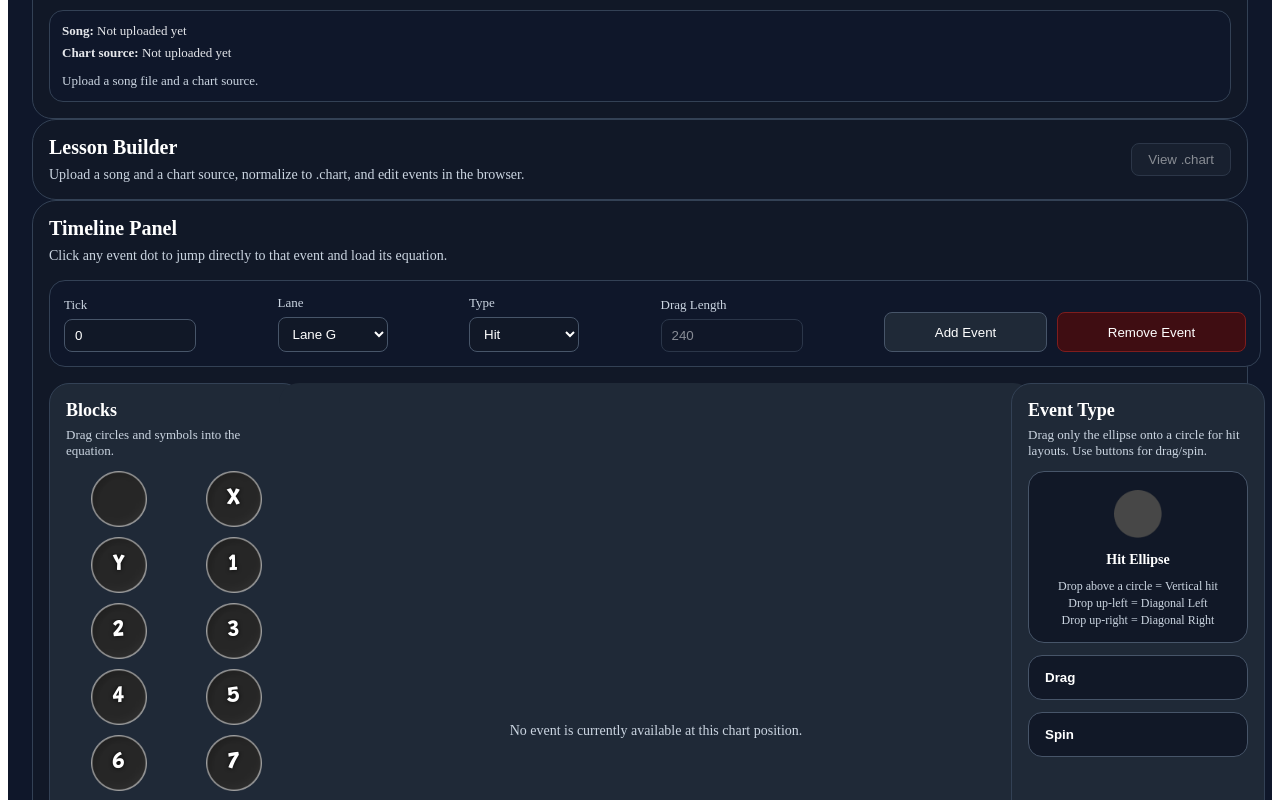
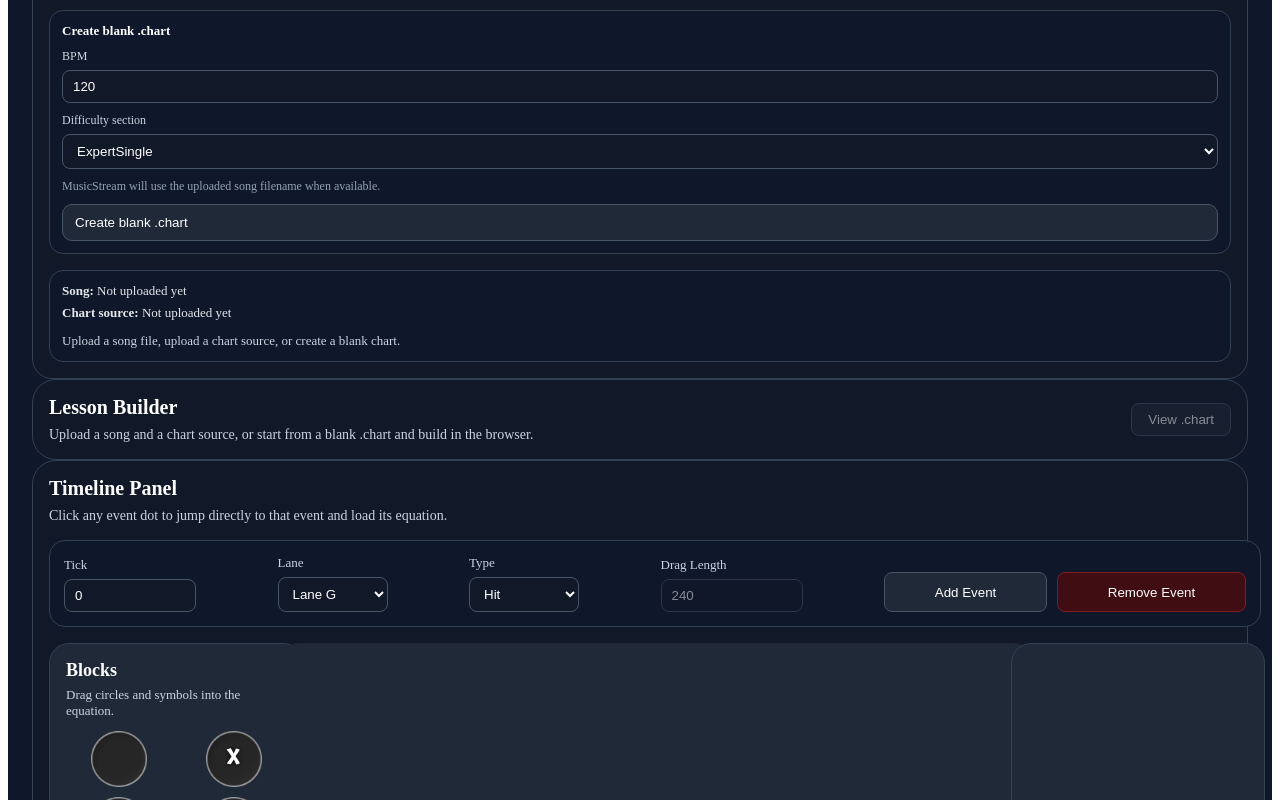
Before and after one commit to Thiiia/ultrarapidplatform, a Next.js app: page /editor in a window 1280 px wide. Shown: the part 200-1000 px from the top of the page. Built offline with nearby package versions, Linux system fonts and the light colour scheme.

Commit message:
Adding new .chart creation option. Fixing event creation/deletion

```diff
--- a/components/editor/BrowserTimelinePanel.tsx
+++ b/components/editor/BrowserTimelinePanel.tsx
@@ -476,6 +476,25 @@ function removeChartEvent(chartText: string, tick: number, lane: number) {
   return chartText.replace(sectionRegex, `$1${normalizedBody}$3`)
 }
 
+function getRelativeLabels(events: EffectiveEvent[], activeEventId?: string | null) {
+  if (!events.length || !activeEventId) {
+    return events.map(() => "")
+  }
+
+  const activeIndex = events.findIndex((event) => event.id === activeEventId)
+  if (activeIndex === -1) {
+    return events.map(() => "")
+  }
+
+  return events.map((_, index) => {
+    const delta = index - activeIndex
+    if (delta === 0) return "0"
+    if (delta === -1) return "-1"
+    if (delta === 1) return "+1"
+    return ""
+  })
+}
+
 function HorizontalDotPanel({
   title,
   events,
@@ -489,6 +508,8 @@ function HorizontalDotPanel({
   activeEventId?: string | null
   onEventClick: (event: EffectiveEvent) => void
 }) {
+  const labels = getRelativeLabels(events, activeEventId)
+
   return (
     <div
       style={{
@@ -514,35 +535,58 @@ function HorizontalDotPanel({
           border: "1px solid #334155",
           background: "#0f172a",
           padding: "12px",
-          minHeight: "56px",
+          minHeight: "72px",
         }}
       >
-        <div style={{ display: "flex", flexWrap: "wrap", gap: "8px", alignItems: "center" }}>
+        <div style={{ display: "flex", flexWrap: "wrap", gap: "12px", alignItems: "flex-start" }}>
           {events.length === 0 ? (
             <div style={{ fontSize: "14px", color: "#94a3b8" }}>No nearby events.</div>
           ) : (
             events.map((event, index) => {
               const isActive = activeEventId === event.id
+              const label = labels[index]
 
               return (
+                <div
+                  key={`${title}-${event.tick}-${event.lane}-${index}`}
+                  style={{
+                    display: "flex",
+                    flexDirection: "column",
+                    alignItems: "center",
+                    gap: "6px",
+                    minWidth: "18px",
+                  }}
+                >
                   <button
-                  key={`${title}-${event.tick}-${event.lane}-${index}`}
                     type="button"
                     title={`${event.label} • ${formatTime(event.seconds)} • tick ${event.tick} • lane ${laneLabel(event.lane)}`}
                     onClick={() => onEventClick(event)}
                     className={dotClassName}
                     style={{
-                    width: "12px",
-                    height: "12px",
+                      width: "14px",
+                      height: "14px",
                       borderRadius: "9999px",
                       flexShrink: 0,
-                    border: isActive ? "2px solid #ffffff" : "none",
+                      border: isActive ? "2px solid #ffffff" : "1px solid rgba(255,255,255,0.18)",
                       outline: "none",
                       cursor: "pointer",
-                    boxShadow: isActive ? "0 0 0 2px rgba(255,255,255,0.25)" : "none",
+                      boxShadow: isActive ? "0 0 0 3px rgba(255,255,255,0.22)" : "none",
+                      filter: isActive ? "brightness(1.25)" : "none",
                       padding: 0,
                     }}
                   />
+                  <div
+                    style={{
+                      minHeight: "14px",
+                      fontSize: "11px",
+                      lineHeight: 1,
+                      color: isActive ? "#FFFFFF" : "#94a3b8",
+                      fontWeight: isActive ? 700 : 500,
+                    }}
+                  >
+                    {label}
+                  </div>
+                </div>
               )
             })
           )}
@@ -994,6 +1038,7 @@ export function BrowserTimelinePanel({
             borderRadius: "20px",
             padding: "16px",
             overflow: "hidden",
+            display: "flex",
           }}
         >
           {currentEvent && currentBinding ? (
@@ -1033,20 +1078,42 @@ export function BrowserTimelinePanel({
                 display: "flex",
                 alignItems: "center",
                 justifyContent: "center",
+                textAlign: "center",
                 fontSize: "14px",
                 color: "#cbd5e1",
               }}
             >
-              No event is currently available at this chart position.
+              No event exists at the current tick.
             </div>
           )}
         </div>
 
         <div style={{ display: "flex" }}>
+          {currentEvent && currentBinding ? (
             <EventTypePalette
-            currentMode={currentBinding?.visual.mode ?? null}
+              currentMode={currentBinding.visual.mode ?? null}
               onSelectMode={handleModeChange}
             />
+          ) : (
+            <div
+              style={{
+                width: "220px",
+                minWidth: "220px",
+                borderRadius: "20px",
+                border: "1px solid #334155",
+                background: "#1f2937",
+                padding: "16px",
+                display: "flex",
+                alignItems: "center",
+                justifyContent: "center",
+                color: "#94a3b8",
+                fontSize: "13px",
+                textAlign: "center",
+              }}
+            >
+              No event selected.
+            </div>
+          )}
         </div>
       </div>
 
--- a/components/editor/EditorShell.tsx
+++ b/components/editor/EditorShell.tsx
@@ -9,6 +9,31 @@ import { useEditorStore } from "@/lib/editor/editor-store"
 
 type EditorShellProps = {
   chartFile?: string
+}
+
+function updateChartMusicStream(chartText: string, fileName: string) {
+  if (!chartText.trim() || !fileName.trim()) return chartText
+
+  const songSectionRegex = /\[Song\]\s*\{([\s\S]*?)\}/i
+  const songSectionMatch = chartText.match(songSectionRegex)
+  if (!songSectionMatch) return chartText
+
+  const songBody = songSectionMatch[1]
+
+  if (/MusicStream\s*=/.test(songBody)) {
+    return chartText.replace(
+      /MusicStream\s*=\s*"[^"]*"|MusicStream\s*=\s*[^\r\n]+/i,
+      `MusicStream = "${fileName}"`
+    )
+  }
+
+  const nextSongBody = `${songBody.trimEnd()}
+  MusicStream = "${fileName}"
+`
+
+  return chartText.replace(songSectionRegex, `[Song]
+{
+${nextSongBody}}`)
 }
 
 export function EditorShell({ chartFile = "" }: EditorShellProps) {
@@ -42,9 +67,13 @@ export function EditorShell({ chartFile = "" }: EditorShellProps) {
           <SongLoader
             onSongFileReady={(file) => {
               setSongFile(file)
+              setChartText((prev) => updateChartMusicStream(prev, file.name))
             }}
             onChartTextReady={({ text, fileName }) => {
-              setChartText(text)
+              const nextText = songFile
+                ? updateChartMusicStream(text, songFile.name)
+                : text
+              setChartText(nextText)
               setChartFileName(fileName)
             }}
           />
@@ -63,11 +92,26 @@ export function EditorShell({ chartFile = "" }: EditorShellProps) {
             }}
           >
             <div>
-              <h1 style={{ margin: 0, fontSize: "20px", fontWeight: 700, color: "#FFFFFF" }}>
+              <h1
+                style={{
+                  margin: 0,
+                  fontSize: "20px",
+                  fontWeight: 700,
+                  color: "#FFFFFF",
+                }}
+              >
                 Lesson Builder
               </h1>
-              <p style={{ marginTop: "8px", marginBottom: 0, fontSize: "14px", color: "#cbd5e1" }}>
-                Upload a song and a chart source, normalize to .chart, and edit events in the browser.
+              <p
+                style={{
+                  marginTop: "8px",
+                  marginBottom: 0,
+                  fontSize: "14px",
+                  color: "#cbd5e1",
+                }}
+              >
+                Upload a song and a chart source, or start from a blank .chart
+                and build in the browser.
               </p>
             </div>
 
@@ -105,7 +149,14 @@ export function EditorShell({ chartFile = "" }: EditorShellProps) {
                 background: "#111827",
               }}
             >
-              <h2 style={{ margin: 0, fontSize: "18px", fontWeight: 700, color: "#FFFFFF" }}>
+              <h2
+                style={{
+                  margin: 0,
+                  fontSize: "18px",
+                  fontWeight: 700,
+                  color: "#FFFFFF",
+                }}
+              >
                 Current .chart File
               </h2>
               <div
--- a/components/editor/SongLoader.tsx
+++ b/components/editor/SongLoader.tsx
@@ -3,6 +3,11 @@
 import { ChangeEvent, useRef, useState } from "react"
 
 type ChartSourceFormat = "chart" | "mid" | "eof"
+type BlankDifficultySection =
+  | "EasySingle"
+  | "MediumSingle"
+  | "HardSingle"
+  | "ExpertSingle"
 
 type SongLoaderProps = {
   onSongFileReady: (file: File) => void
@@ -47,6 +52,48 @@ function isConvertChartResponse(
   )
 }
 
+function createBlankChartText(options: {
+  songFileName?: string
+  bpm: number
+  difficultySection: BlankDifficultySection
+}) {
+  const safeBpm = Math.max(1, Math.round(options.bpm))
+  const bpmValue = safeBpm * 1000
+  const musicStream = options.songFileName || "song.ogg"
+
+  return `[Song]
+{
+  Name = "New Song"
+  Artist = "Unknown Artist"
+  Charter = "UltraRapid"
+  Album = "Unknown Album"
+  Year = "2025"
+  Offset = 0
+  Resolution = 192
+  Player2 = bass
+  Difficulty = 0
+  PreviewStart = 0
+  PreviewEnd = 0
+  Genre = "Unknown"
+  MediaType = "cd"
+  MusicStream = "${musicStream}"
+}
+
+[SyncTrack]
+{
+  0 = B ${bpmValue}
+}
+
+[Events]
+{
+}
+
+[${options.difficultySection}]
+{
+}
+`
+}
+
 export function SongLoader({
   onSongFileReady,
   onChartTextReady,
@@ -56,8 +103,13 @@ export function SongLoader({
 
   const [songName, setSongName] = useState("")
   const [chartName, setChartName] = useState("")
-  const [status, setStatus] = useState("Upload a song file and a chart source.")
+  const [status, setStatus] = useState(
+    "Upload a song file, upload a chart source, or create a blank chart."
+  )
   const [isConverting, setIsConverting] = useState(false)
+  const [blankBpm, setBlankBpm] = useState(120)
+  const [blankDifficultySection, setBlankDifficultySection] =
+    useState<BlankDifficultySection>("ExpertSingle")
 
   const handleSongButtonClick = () => {
     songInputRef.current?.click()
@@ -65,6 +117,28 @@ export function SongLoader({
 
   const handleChartButtonClick = () => {
     chartInputRef.current?.click()
+  }
+
+  const handleCreateBlankChart = () => {
+    const fileName = "blank.chart"
+    const text = createBlankChartText({
+      songFileName: songName || undefined,
+      bpm: blankBpm,
+      difficultySection: blankDifficultySection,
+    })
+
+    setChartName(fileName)
+    onChartTextReady({
+      text,
+      fileName,
+      sourceFormat: "chart",
+    })
+
+    setStatus(
+      songName
+        ? `Created "${fileName}" at ${blankBpm} BPM using ${blankDifficultySection}, linked to "${songName}".`
+        : `Created blank chart "${fileName}" at ${blankBpm} BPM using ${blankDifficultySection}. Now upload a song file if needed.`
+    )
   }
 
   const handleSongChange = (event: ChangeEvent<HTMLInputElement>) => {
@@ -83,7 +157,7 @@ export function SongLoader({
     setStatus(
       chartName
         ? `Loaded song "${file.name}" and chart "${chartName}".`
-        : `Loaded song "${file.name}". Now upload a .chart, .mid, .midi, or .eof file.`
+        : `Loaded song "${file.name}". Now upload a .chart, .mid, .midi, or .eof file, or create a blank chart.`
     )
 
     event.target.value = ""
@@ -209,7 +283,8 @@ export function SongLoader({
             color: "#cbd5e1",
           }}
         >
-          Upload an .mp3 or .ogg song and a .chart, .mid, .midi, or .eof chart source.
+          Upload an .mp3 or .ogg song, upload a .chart/.mid/.midi/.eof chart
+          source, or create a blank .chart.
         </p>
       </div>
 
@@ -259,6 +334,107 @@ export function SongLoader({
       <div
         style={{
           borderRadius: "14px",
+          border: "1px solid #334155",
+          background: "#0f172a",
+          padding: "12px",
+          display: "grid",
+          gap: "10px",
+        }}
+      >
+        <div
+          style={{
+            fontSize: "13px",
+            fontWeight: 700,
+            color: "#FFFFFF",
+          }}
+        >
+          Create blank .chart
+        </div>
+
+        <label
+          style={{
+            display: "grid",
+            gap: "6px",
+            fontSize: "12px",
+            color: "#cbd5e1",
+          }}
+        >
+          BPM
+          <input
+            type="number"
+            min={1}
+            value={blankBpm}
+            onChange={(e) => setBlankBpm(Math.max(1, Number(e.target.value) || 1))}
+            style={{
+              borderRadius: "8px",
+              border: "1px solid #475569",
+              background: "#111827",
+              color: "#FFFFFF",
+              padding: "8px 10px",
+            }}
+          />
+        </label>
+
+        <label
+          style={{
+            display: "grid",
+            gap: "6px",
+            fontSize: "12px",
+            color: "#cbd5e1",
+          }}
+        >
+          Difficulty section
+          <select
+            value={blankDifficultySection}
+            onChange={(e) =>
+              setBlankDifficultySection(e.target.value as BlankDifficultySection)
+            }
+            style={{
+              borderRadius: "8px",
+              border: "1px solid #475569",
+              background: "#111827",
+              color: "#FFFFFF",
+              padding: "8px 10px",
+            }}
+          >
+            <option value="EasySingle">EasySingle</option>
+            <option value="MediumSingle">MediumSingle</option>
+            <option value="HardSingle">HardSingle</option>
+            <option value="ExpertSingle">ExpertSingle</option>
+          </select>
+        </label>
+
+        <div
+          style={{
+            fontSize: "12px",
+            color: "#94a3b8",
+          }}
+        >
+          MusicStream will use the uploaded song filename when available.
+        </div>
+
+        <button
+          type="button"
+          onClick={handleCreateBlankChart}
+          disabled={isConverting}
+          style={{
+            borderRadius: "10px",
+            border: "1px solid #475569",
+            background: "#1f2937",
+            color: "#FFFFFF",
+            padding: "10px 12px",
+            textAlign: "left",
+            cursor: isConverting ? "not-allowed" : "pointer",
+            opacity: isConverting ? 0.6 : 1,
+          }}
+        >
+          Create blank .chart
+        </button>
+      </div>
+
+      <div
+        style={{
+          borderRadius: "14px",
           background: "#0f172a",
           border: "1px solid #334155",
           padding: "12px",
```
Lines whose indentation alone changed are shown as unchanged.
